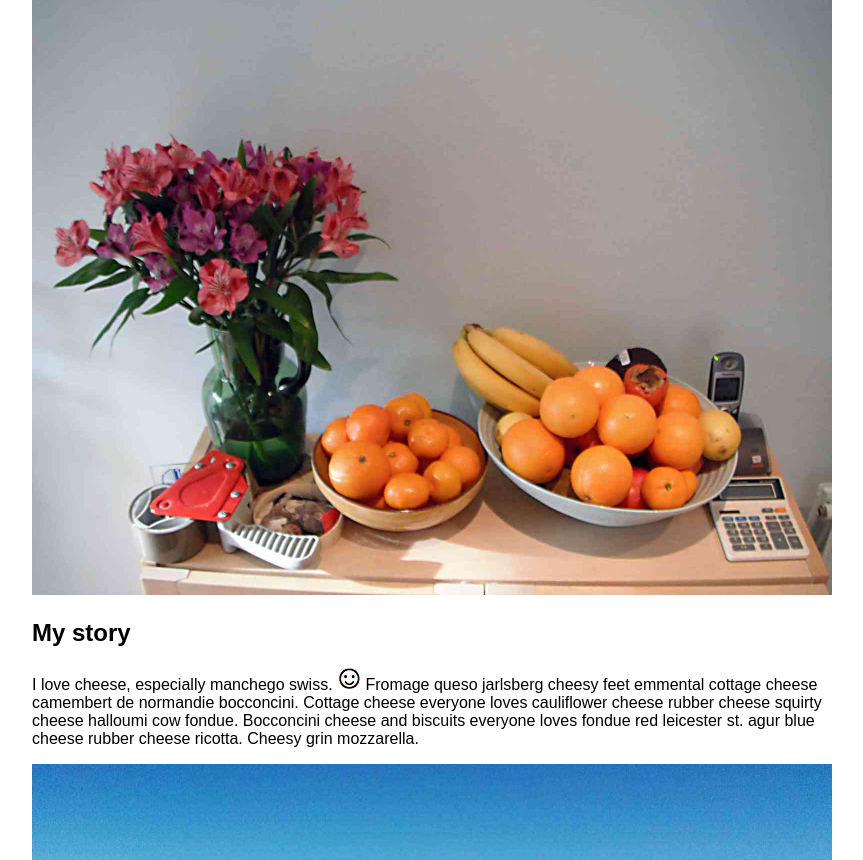
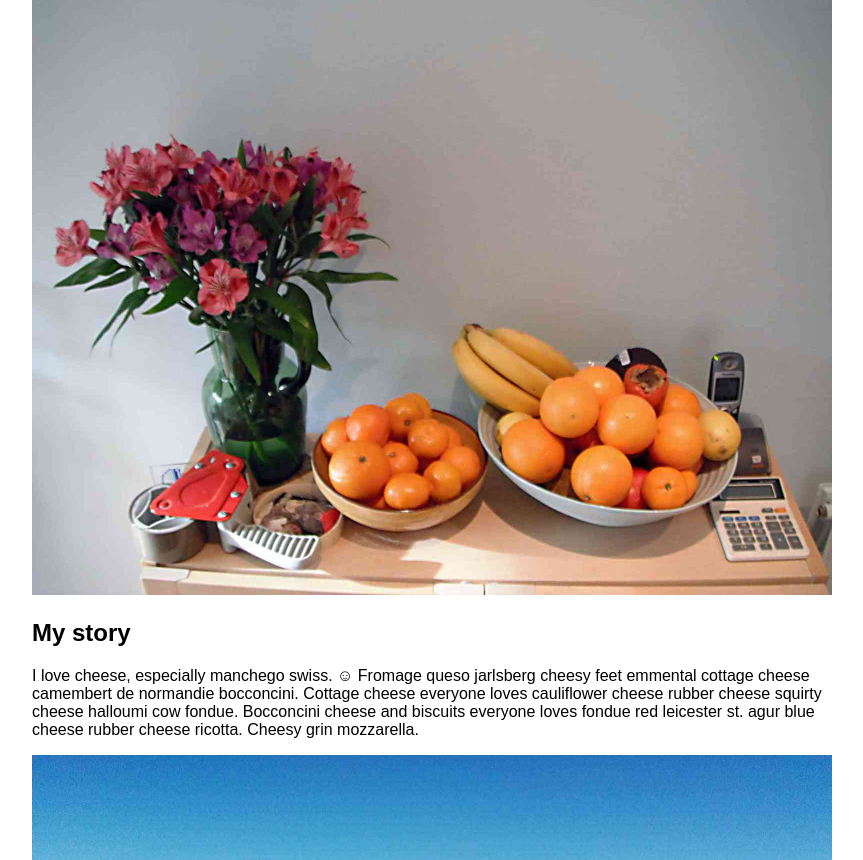
Before and after one commit to katyanna/images-post, a plain HTML site: page index.html in a window 1280 px wide. Shown: the part 90-950 px from the top of the page, without its empty margins (208-1071 px from the left). Drawn offline with Linux system fonts and the light colour scheme.

Commit message:
Add unicode

```diff
--- a/index.html
+++ b/index.html
@@ -3,6 +3,7 @@
   <head>
 
     <meta name="description" content="Udacity Responsive Images course project" />
+    <meta charset="utf-8"/>
     <meta name="author" content="//samdutton.com">
     <meta name="viewport" content="width=device-width, minimum-scale=1.0, initial-scale=1.0, user-scalable=yes">
     <meta itemprop="name" content="Udacity Responsive Images course project">
@@ -32,7 +33,7 @@
 
       <h2>My story</h2>
 
-      <p>I love cheese, especially manchego swiss. <img src="images_src/fixed/smiley_face.png"> Fromage queso jarlsberg cheesy feet emmental cottage cheese camembert de normandie bocconcini. Cottage cheese everyone loves cauliflower cheese rubber cheese squirty cheese halloumi cow fondue. Bocconcini cheese and biscuits everyone loves fondue red leicester st. agur blue cheese rubber cheese ricotta. Cheesy grin mozzarella.</p>
+      <p>I love cheese, especially manchego swiss. ☺ Fromage queso jarlsberg cheesy feet emmental cottage cheese camembert de normandie bocconcini. Cottage cheese everyone loves cauliflower cheese rubber cheese squirty cheese halloumi cow fondue. Bocconcini cheese and biscuits everyone loves fondue red leicester st. agur blue cheese rubber cheese ricotta. Cheesy grin mozzarella.</p>
 
       <figure>
         <img src="images/horses-1600large_2x.jpg">
@@ -93,11 +94,6 @@
 
     </article>
 
-    <img style="max-width: 100%" src="images_src/fixed/flourish.png">
-    <!--
-    Flourish credit: http://pixabay.com/en/flourish-line-border-decoration-31609/
-    -->
-
     <br>
     <a href="//github.com/udacity/responsive-images/tree/master/project/start" title="View source for this page on GitHub" id="viewSource">View source on GitHub</a>
 
```
